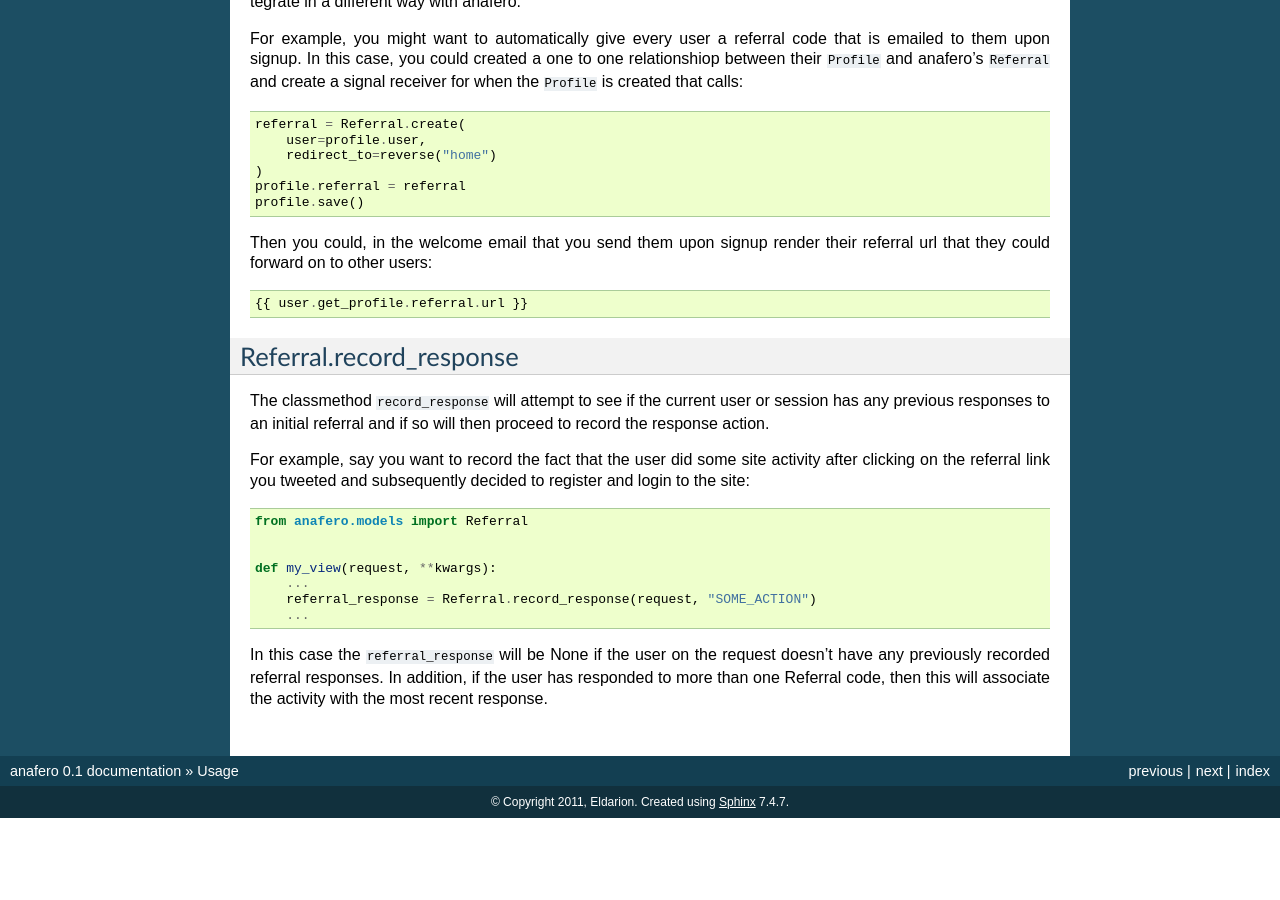
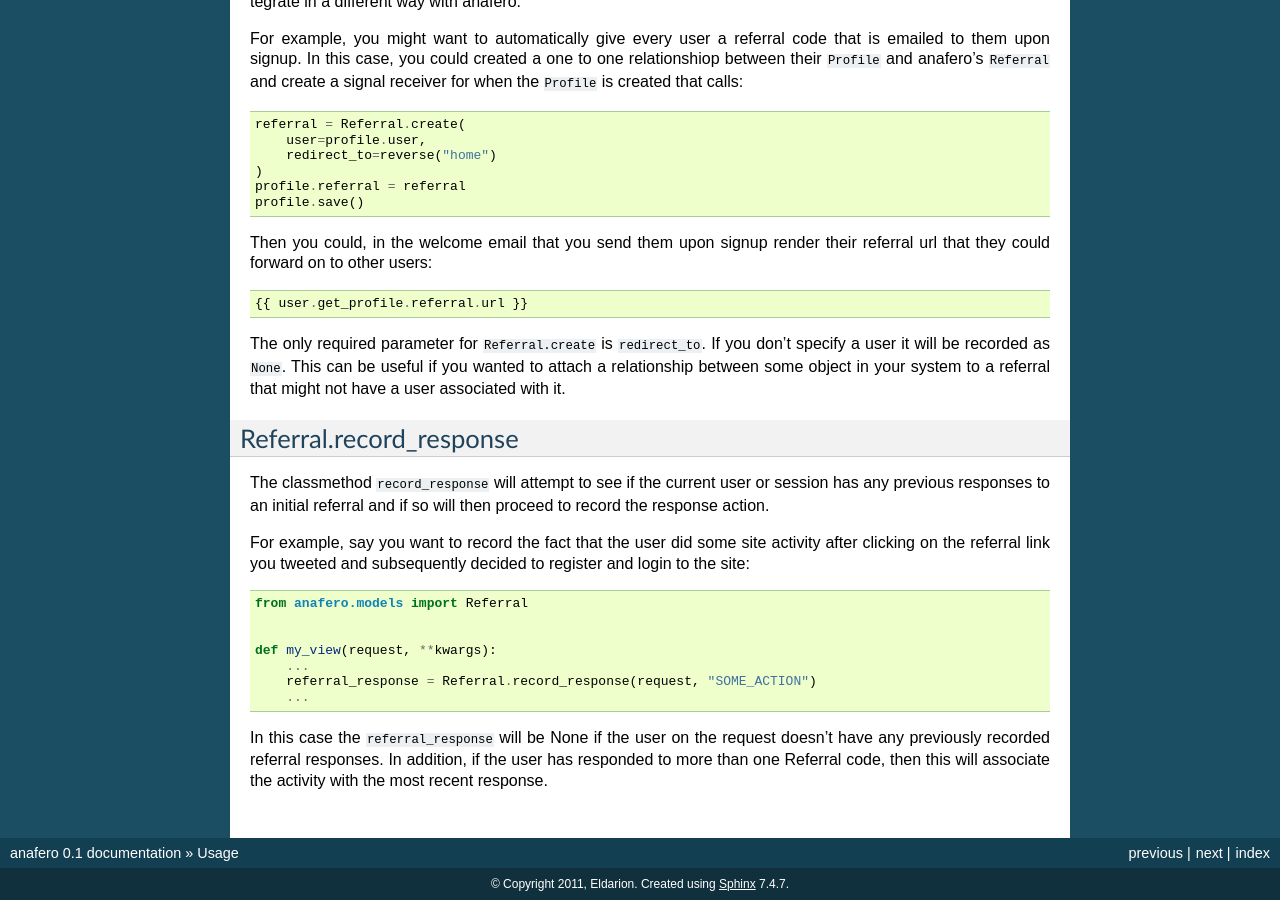
Before and after one commit to pinax/pinax-referrals, a Sphinx documentation site: the page built from docs/usage.rst, in a window 1280 px wide and 900 px high, scrolled down 858 px. Built offline with Sphinx 7.4.7, drawn with Linux system fonts in a browser that asks for light colours; before the commit the page ends 1676 px from its top, so only the background shows below that.

Commit message:
Make user nullable on Referral
- This enables anonymous or site-wide referrals

```diff
--- a/docs/index.rst
+++ b/docs/index.rst
@@ -11,6 +11,8 @@ template tag from anafero to display a referral link that the user of the
 site can send out in a Tweet. Upon clicking that link, a response to that
 referral code will be record as well any other activity that the site
 builder wants to track for that session.
+
+It is also possilbe for anonymous referral links/codes to be generated which is useful in marketing promotions and the like.
 
 
 Development
--- a/docs/usage.rst
+++ b/docs/usage.rst
@@ -72,6 +72,12 @@ their referral url that they could forward on to other users::
 
     {{ user.get_profile.referral.url }}
 
+The only required parameter for ``Referral.create`` is ``redirect_to``. If
+you don't specify a user it will be recorded as ``None``. This can be useful
+if you wanted to attach a relationship between some object in your system
+to a referral that might not have a user associated with it.
+
+
 .. _Referral.record_response:
 
 Referral.record_response
```
Also changed, not shown: docs/changelog.rst (+7 -0 lines), 1 other file.
